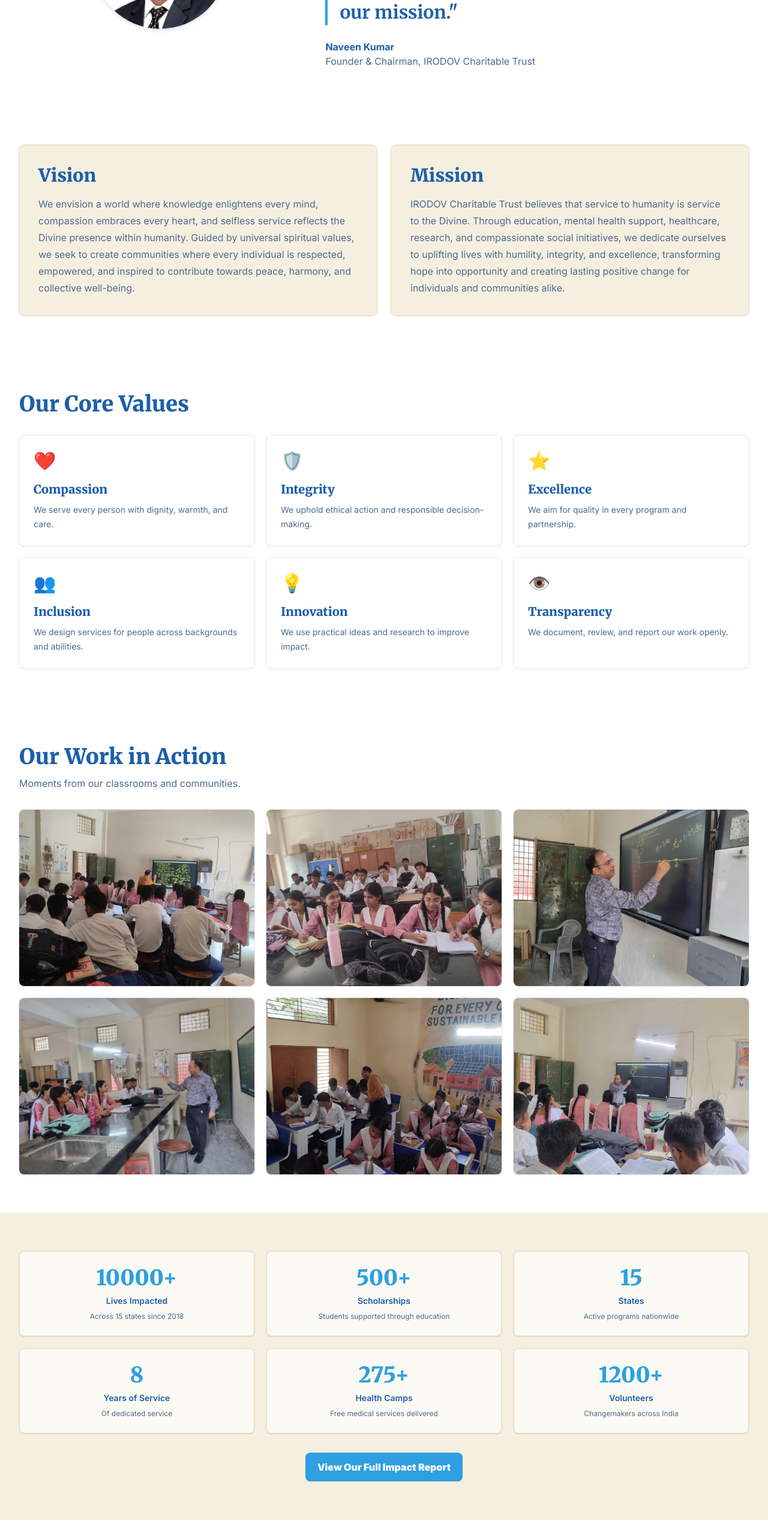
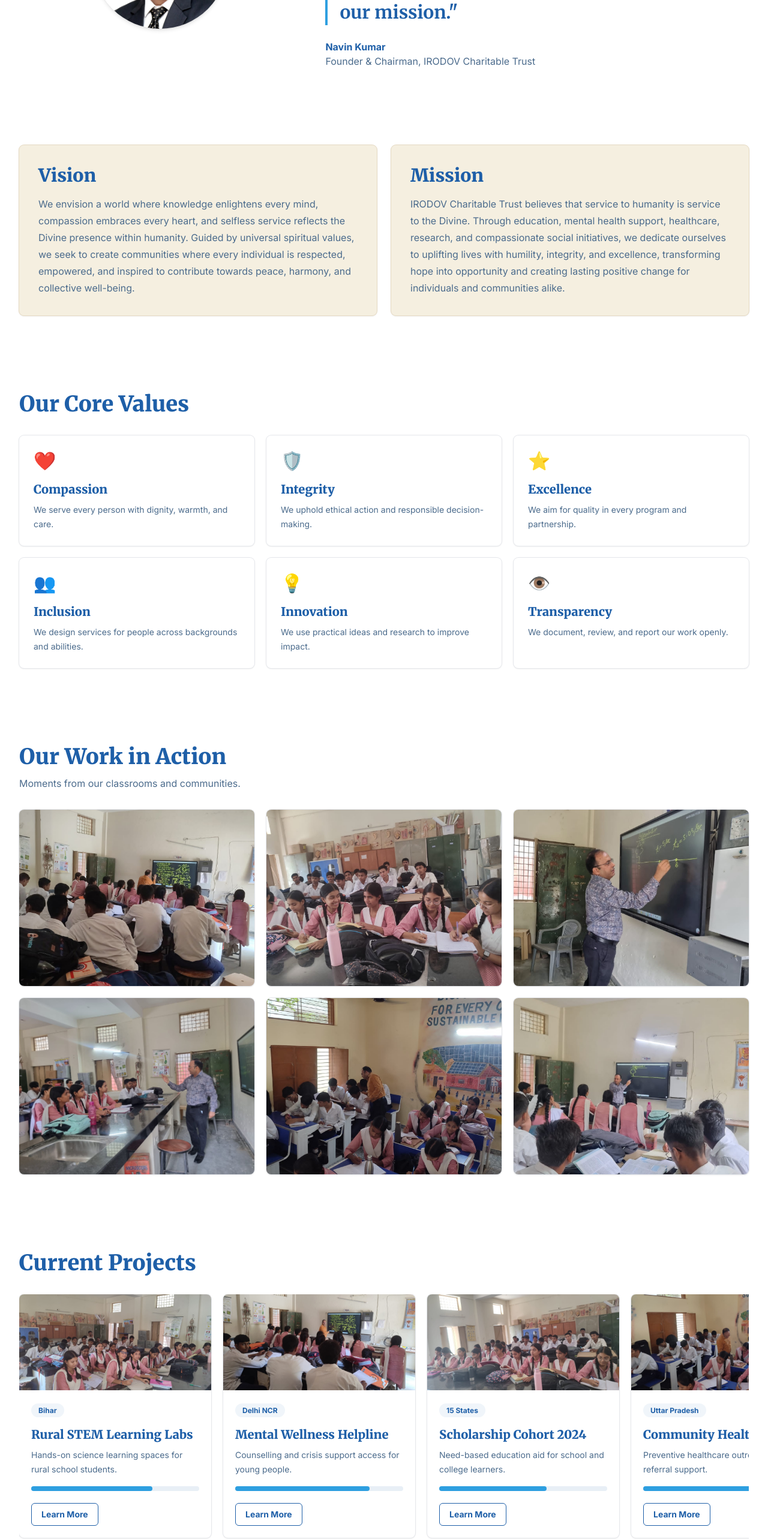
Before and after one commit to Rishabh-Rishilya/IrodovCharitableTrust, a Next.js app: page / in a window 1280 px wide. Shown: the part 1253-3819 px from the top of the page at 60% size. Built offline with nearby package versions, Linux system fonts and the light colour scheme.

Commit message:
Added Instagram link , Twitter link , Corrected founder name , Added whatsapp no to link from whatsapp icon

```diff
--- a/app/about/founder/page.tsx
+++ b/app/about/founder/page.tsx
@@ -8,9 +8,9 @@
 
       {/* Founder Section */}
       <section className="mx-auto grid max-w-7xl gap-10 px-5 py-16 sm:px-8 lg:grid-cols-[0.8fr_1.2fr]">
-        <Image src="/Founder.jpg" alt="Naveen Kumar - Founder" width={720} height={760} className="rounded-lg object-cover w-full" />
+        <Image src="/Founder.jpg" alt="Navin Kumar - Founder" width={720} height={760} className="rounded-lg object-cover w-full" />
         <div>
-          <h2 className="font-display text-4xl font-black text-primary">Naveen Kumar</h2>
+          <h2 className="font-display text-4xl font-black text-primary">Navin Kumar</h2>
           <p className="mt-1 text-sm font-bold text-accent uppercase tracking-widest">Founder, Irodov Charitable Trust</p>
           <div className="mt-6 space-y-4 leading-8 text-muted text-[15px]">
             <p>Every journey has a beginning. Mine began in a small town called Shahabad in Hardoi district of Uttar Pradesh, where I was born into a humble family. Financial hardship was a constant part of our lives. There were days when even paying my school fees seemed impossible, and continuing my education appeared to be nothing more than a distant dream.</p>
@@ -24,7 +24,7 @@
           <blockquote className="mt-8 border-l-4 border-accent pl-5 font-display text-2xl font-bold text-primary">
             "Every human life is sacred, every dream deserves encouragement, and every heart deserves hope."
           </blockquote>
-          <p className="mt-6 font-bold text-primary">Naveen Kumar</p>
+          <p className="mt-6 font-bold text-primary">Navin Kumar</p>
           <p className="text-muted">Founder, Irodov Charitable Trust</p>
         </div>
       </section>
@@ -37,7 +37,7 @@
             <h2 className="mt-3 font-display text-4xl font-black text-primary">In Honour of Our Inspiration</h2>
           </div>
           <div className="flex flex-col items-center gap-8 rounded-2xl bg-white p-10 shadow-sm ring-1 ring-[#E5D9C3] md:flex-row md:items-start">
-            <div className="flex-shrink-0 text-center">
+            <div className="shrink-0 text-center">
               <Image
                 src="/Tribute.jpg"
                 alt="Late Shri Omnivas Gupta Ji"
@@ -57,7 +57,7 @@
               <blockquote className="mt-6 border-l-4 border-accent pl-5 font-display text-xl font-bold text-primary italic">
                 "He did not merely teach me formulas; he taught me the meaning of compassion, responsibility, and giving back to society."
               </blockquote>
-              <p className="mt-4 text-sm font-bold text-accent">— Naveen Kumar, Founder</p>
+              <p className="mt-4 text-sm font-bold text-accent">— Navin Kumar, Founder</p>
             </div>
           </div>
           <p className="mt-8 text-center text-sm text-muted italic">
--- a/app/about/trustees/page.tsx
+++ b/app/about/trustees/page.tsx
@@ -11,12 +11,12 @@
         <article className="rounded-lg bg-white p-8 text-center shadow-sm ring-1 ring-border">
           <Image
             src="/Founder.jpg"
-            alt="Naveen Kumar"
+            alt="Navin Kumar"
             width={120}
             height={120}
             className="mx-auto h-40 w-32 rounded-xl object-cover shadow-md object-top"
           />
-          <h2 className="mt-5 font-display text-xl font-black text-primary">Naveen Kumar</h2>
+          <h2 className="mt-5 font-display text-xl font-black text-primary">Navin Kumar</h2>
           <p className="mt-1 text-sm font-bold text-accent">Founder & Managing Trustee</p>
           <ul className="mt-4 space-y-1 text-sm text-muted">
             <li>M.Sc Physics JNU, B.Ed.</li>
--- a/app/page.tsx
+++ b/app/page.tsx
@@ -21,7 +21,7 @@
       donateNow: "Donate Now",
       welcomeFromFounder: "Welcome from Founder",
       founderQuote: '"Every human life is sacred, every dream deserves encouragement, and every heart deserves hope. Our work is inspired by the conviction that God lives in every soul. Serving people with dignity is the essence of our mission."',
-      founderName: "Naveen Kumar",
+      founderName: "Navin Kumar",
       founderTitle: "Founder & Chairman, IRODOV Charitable Trust",
       visionLabel: "Vision",
       visionText: "We envision a world where knowledge enlightens every mind, compassion embraces every heart, and selfless service reflects the Divine presence within humanity. Guided by universal spiritual values, we seek to create communities where every individual is respected, empowered, and inspired to contribute towards peace, harmony, and collective well-being.",
@@ -209,7 +209,7 @@
       <section className="bg-surface px-5 py-16 sm:px-8">
         <div className="mx-auto grid max-w-7xl gap-10 lg:grid-cols-[0.8fr_1.2fr]">
           <div className="grid place-items-center">
-            <Image src="/Founder.jpg" alt="Naveen Kumar" width={224} height={224} className="size-56 rounded-full object-cover object-top shadow-md" />
+            <Image src="/Founder.jpg" alt="Navin Kumar" width={224} height={224} className="size-56 rounded-full object-cover object-top shadow-md" />
           </div>
           <div className="self-center">
             <p className="text-sm font-black uppercase tracking-widest text-accent">{text.welcomeFromFounder}</p>
@@ -293,43 +293,6 @@
               />
             ))}
           </div>
-        </div>
-      </section>
-      <section className="bg-[#F5EFE0] px-5 py-16 text-primary sm:px-8" >
-        <div className="mx-auto grid max-w-7xl grid-cols-2 gap-5 lg:grid-cols-3">
-          <div className="rounded-lg border border-[#E5D9C3] bg-white/60 p-6 text-center shadow-sm">
-            <p className="font-display text-4xl font-black text-accent">10000+</p>
-            <p className="mt-2 text-sm font-semibold text-primary">{text.livesImpacted}</p>
-            <p className="mt-2 text-xs text-[#4B6B8C]">{text.livesImpactedDesc}</p>
-          </div>
-          <div className="rounded-lg border border-[#E5D9C3] bg-white/60 p-6 text-center shadow-sm">
-            <p className="font-display text-4xl font-black text-accent">500+</p>
-            <p className="mt-2 text-sm font-semibold text-primary">{text.scholarships}</p>
-            <p className="mt-2 text-xs text-[#4B6B8C]">{text.scholarshipsDesc}</p>
-          </div>
-          <div className="rounded-lg border border-[#E5D9C3] bg-white/60 p-6 text-center shadow-sm">
-            <p className="font-display text-4xl font-black text-accent">15</p>
-            <p className="mt-2 text-sm font-semibold text-primary">{text.states}</p>
-            <p className="mt-2 text-xs text-[#4B6B8C]">{text.statesDesc}</p>
-          </div>
-          <div className="rounded-lg border border-[#E5D9C3] bg-white/60 p-6 text-center shadow-sm">
-            <p className="font-display text-4xl font-black text-accent">8</p>
-            <p className="mt-2 text-sm font-semibold text-primary">{text.yearsOfService}</p>
-            <p className="mt-2 text-xs text-[#4B6B8C]">{text.yearsOfServiceDesc}</p>
-          </div>
-          <div className="rounded-lg border border-[#E5D9C3] bg-white/60 p-6 text-center shadow-sm">
-            <p className="font-display text-4xl font-black text-accent">275+</p>
-            <p className="mt-2 text-sm font-semibold text-primary">{text.healthCamps}</p>
-            <p className="mt-2 text-xs text-[#4B6B8C]">{text.healthCampsDesc}</p>
-          </div>
-          <div className="rounded-lg border border-[#E5D9C3] bg-white/60 p-6 text-center shadow-sm">
-            <p className="font-display text-4xl font-black text-accent">1200+</p>
-            <p className="mt-2 text-sm font-semibold text-primary">{text.volunteers}</p>
-            <p className="mt-2 text-xs text-[#4B6B8C]">{text.volunteersDesc}</p>
-          </div>
-        </div>
-        <div className="mx-auto mt-8 max-w-7xl text-center">
-          <Link href="/publications" className="inline-block rounded-lg bg-accent px-5 py-3 font-black text-white!">{text.viewImpactReport}</Link>
         </div>
       </section>
 
--- a/components/layout/CookieBanner.tsx
+++ b/components/layout/CookieBanner.tsx
@@ -27,7 +27,7 @@
         We use cookies to improve your experience on our website. By continuing to browse, you agree to our{" "}
         <a href="/privacy-policy" className="text-accent underline">Cookie Policy</a>.
       </p>
-      <div className="flex flex-shrink-0 gap-3">
+      <div className="flex shrink-0 gap-3">
         <button onClick={() => choose("declined")} className="rounded-lg border border-border px-4 py-2 text-sm text-muted transition-colors hover:border-primary hover:text-primary">Decline</button>
         <button onClick={() => choose("accepted")} className="rounded-lg bg-accent px-4 py-2 text-sm text-white transition-colors hover:bg-[#e55a30]">Accept All</button>
       </div>
--- a/components/layout/Footer.tsx
+++ b/components/layout/Footer.tsx
@@ -60,8 +60,8 @@
           </p>
           <div className="mt-5 flex flex-wrap gap-3 text-sm font-bold text-[#FF6B35]">
             <a href="https://www.facebook.com/share/14iJmwop8Zm/" target="_blank" rel="noopener noreferrer">Facebook</a>
-            <span>Twitter</span>
-            <span>Instagram</span>
+            <a href="https://x.com/Naveen_JNU" target="_blank" rel="noopener noreferrer">Twitter</a>
+            <a href="https://www.instagram.com/irodov_charitable_trust?igsh=cHk2ZzhleDN3dnY5" target="_blank" rel="noopener noreferrer">Instagram</a>
             <span>YouTube</span>
             <span>LinkedIn</span>
           </div>
@@ -121,7 +121,7 @@
   return (
     <div className="mt-4 grid gap-2 text-sm text-[#2D2D2D]">
       {items.map(([label, href]) => (
-        <Link key={href} href={href} className="text-sm !text-[#2D2D2D] hover:!text-[#FF6B35]">
+        <Link key={href} href={href} className="text-sm text-[#2D2D2D]! hover:text-[#FF6B35]!">
           {label}
         </Link>
       ))}
--- a/components/layout/WhatsAppButton.tsx
+++ b/components/layout/WhatsAppButton.tsx
@@ -3,7 +3,7 @@
 export default function WhatsAppButton() {
   return (
     <a
-      href="https://wa.me/911234567890"
+      href="https://wa.me/919717232575"
       target="_blank"
       rel="noopener noreferrer"
       className="fixed bottom-24 left-6 z-50 flex h-14 w-14 items-center justify-center rounded-full bg-[#25D366] shadow-lg transition-all hover:scale-110 hover:bg-[#20b858]"
```
